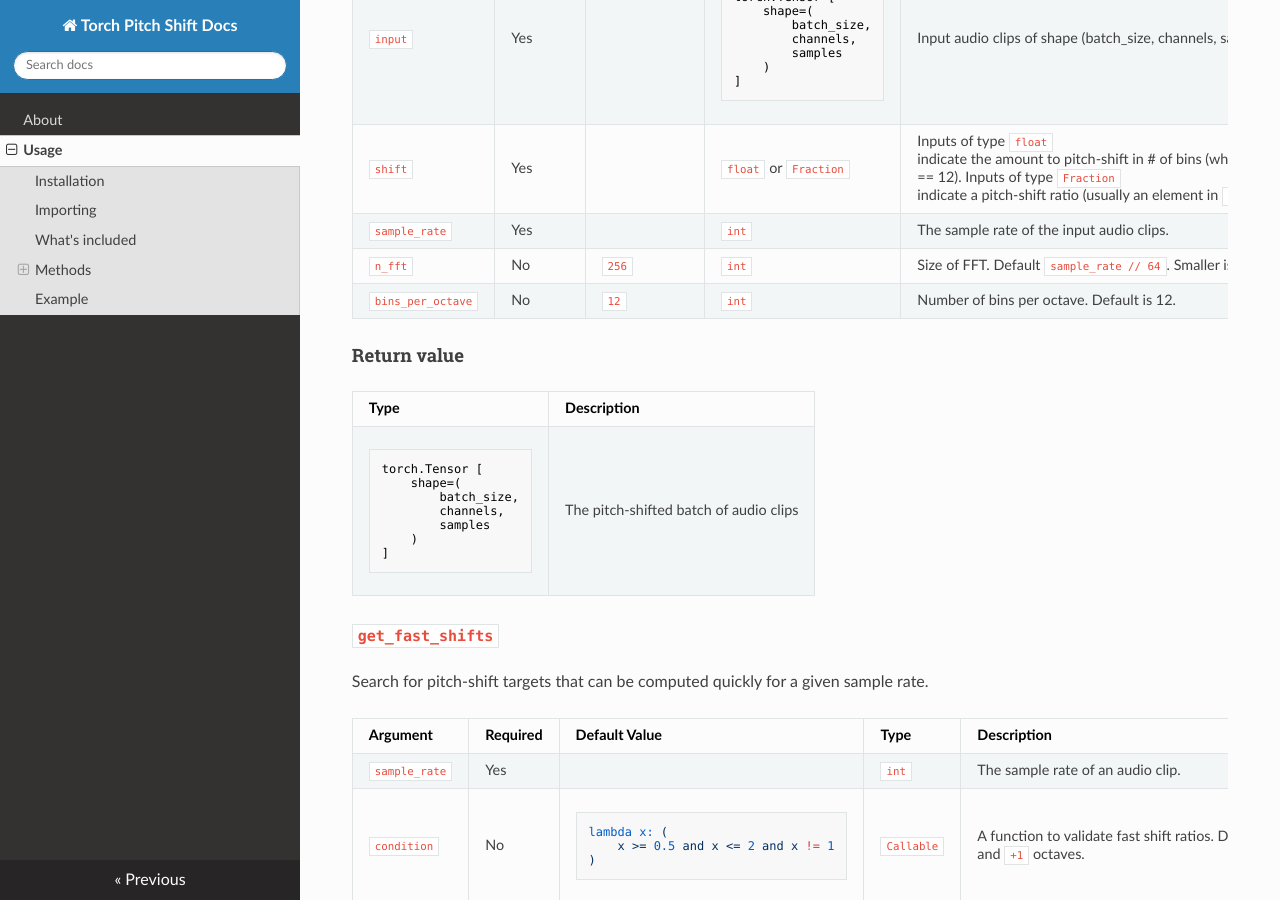
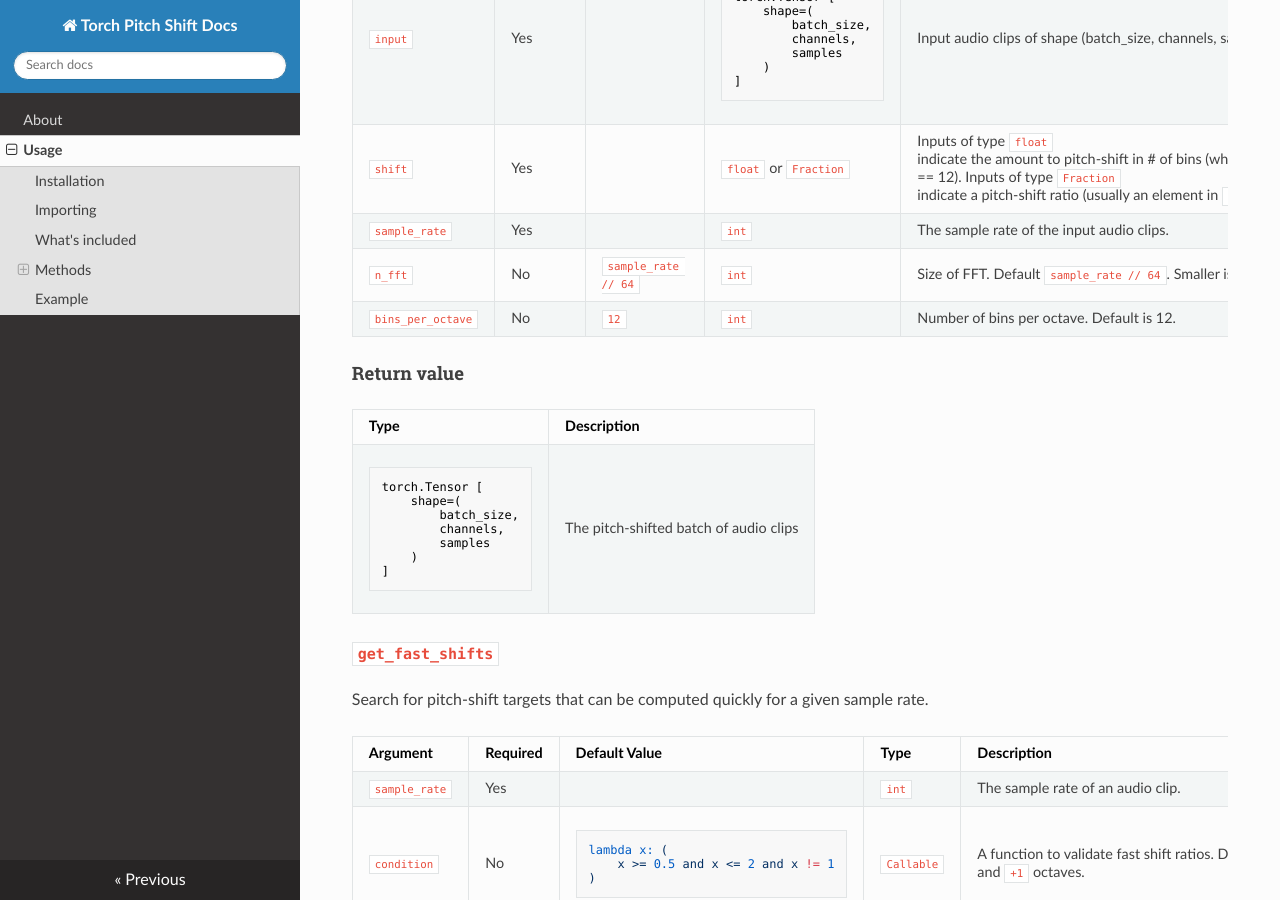
Before and after one commit to KentoNishi/torch-pitch-shift, an MkDocs documentation site: the page built from docs/usage.md, in a window 1280 px wide and 900 px high, scrolled down 1161 px. Built offline with MkDocs 1.6.1, drawn with Linux system fonts in a browser that asks for light colours; nearby versions of some CDN libraries.

Commit message:
Fix default value

```diff
--- a/docs/usage.md
+++ b/docs/usage.md
@@ -98,7 +98,7 @@ Shift the pitch of a batch of waveforms by a given amount.
     <tr>
       <td><code>n_fft</code></td>
       <td>No</td>
-      <td><code>256</code></td>
+      <td><code>sample_rate // 64</code></td>
       <td><code>int</code></td>
       <td>Size of FFT. Default <code>sample_rate // 64</code>. Smaller is faster.</td>
     </tr>
```
